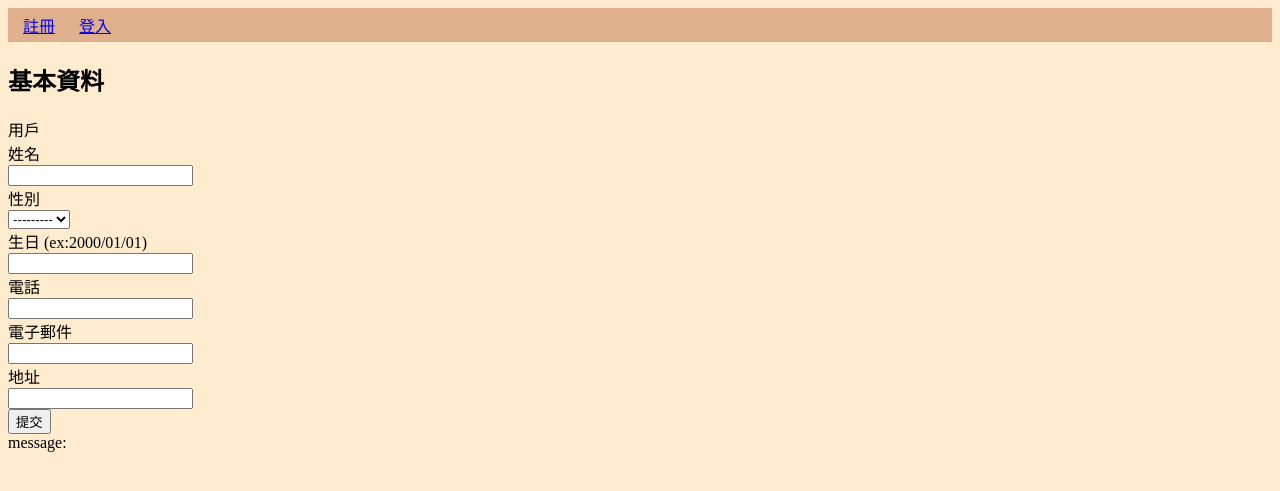
After one commit to Ohnokaoru/django_content, a Django app: page /view-userprofile/ in a window 1280 px wide. The commit adds this page. Shown: the top 491 px of the page. Run offline with Django 5.2, Linux system fonts and the light colour scheme.

```diff
--- a/app01/templates/app01/user-login.html
+++ b/app01/templates/app01/user-login.html
@@ -22,13 +22,14 @@
         <input type="text" name="username" id="username"><br>
 
         <label for="password">密碼</label> <br>
-        <input type="text" name="password" id="password"><br>
+        <input type="password" name="password" id="password"><br>
         <div id="login-button">
             <input type="submit" value="確定">
             <input type="reset" value="清除">
         </div>
 
-        message:{{message}}
+        message:<br>
+        {{message}}
 
     </form>
 </div>
--- a/app02/admin.py
+++ b/app02/admin.py
@@ -4,6 +4,7 @@ from .models import UserProfile
 # Register your models here.
 
 
+# 後台顯示，可依照需求寫或不寫
 class UserProfileAdmin(admin.ModelAdmin):
     # 顯示欄位
     list_display = (
@@ -29,4 +30,5 @@ class UserProfileAdmin(admin.ModelAdmin):
     ordering = ("user",)
 
 
+# 註冊
 admin.site.register(UserProfile, UserProfileAdmin)
--- a/app02/forms.py
+++ b/app02/forms.py
@@ -7,10 +7,10 @@ class UserProfileForm(forms.ModelForm):
     class Meta:
         model = UserProfile
         # 全部欄位
-        fields = "__all__"
+        # fields = "__all__"
 
         # 選取欄位
-        # fields = ['customername', 'gender']
+        fields = ["customername", "gender", "birthday", "tel", "email", "address"]
 
         # 排除欄位
-        # exclude = ['user']
+        exclude = ["user"]
--- a/app02/templates/app02/create-userprofile.html
+++ b/app02/templates/app02/create-userprofile.html
@@ -9,6 +9,7 @@
 <div id="create-profile-form">
     <form action="" method="POST">
         {%csrf_token%}
+
         <label for="{{ form.customername.id_for_label }}">姓名</label><br>
         {{ form.customername }}<br>
 
@@ -35,5 +36,6 @@
 
     </form>
 </div>
+message:{{message}}
 
 {% endblock %}
--- /dev/null
+++ b/app02/templates/app02/view-userprofile.html
@@ -0,0 +1,42 @@
+{% extends "base.html" %}
+{% load static %}
+
+{% block title %}基本資料頁面{% endblock %}
+{% block content %}
+<h2>基本資料</h2>
+
+<form action="" method="POST">
+    {%csrf_token%}
+    <label for="user">用戶</label><br>
+    {{ form.instance.user }}
+
+    <label for="{{ form.customername.id_for_label }}">姓名</label><br>
+    {{ form.customername }}<br>
+
+    <label for="{{ form.gender.id_for_label }}">性別</label><br>
+    {{ form.gender }}<br>
+
+    <label for="{{ form.birthday.id_for_label }}">生日 (ex:2000/01/01)</label><br>
+    {{ form.birthday }}<br>
+
+    <label for="{{ form.tel.id_for_label }}">電話</label><br>
+    {{ form.tel }}<br>
+
+    <label for="{{ form.email.id_for_label }}">電子郵件</label><br>
+    {{ form.email }}<br>
+
+    <label for="{{ form.address.id_for_label }}">地址</label><br>
+    {{ form.address }}<br>
+
+    <div id="create-profile-button">
+        <input type="submit" value="提交">
+
+    </div>
+    message:<br>
+    {{message}}
+
+</form>
+
+
+
+{% endblock %}
--- a/app02/urls.py
+++ b/app02/urls.py
@@ -3,5 +3,5 @@ from . import views
 
 urlpatterns = [
     path("create-userprofile/", views.create_userprofile, name="create-userprofile"),
-    # path("userprofile/", views.userprofile, name="userprofile"),
+    path("view-userprofile/", views.view_userprofile, name="view-userprofile"),
 ]
--- a/app02/views.py
+++ b/app02/views.py
@@ -1,19 +1,51 @@
 from django.shortcuts import render, redirect
 from .forms import UserProfileForm
+from .models import UserProfile
+from django.contrib.auth.models import User
 
 
+# 建立基本資料
 def create_userprofile(request):
     message = ""
+
+    if request.method == "POST":
+        # 嘗試獲取或創建 UserProfile 實例
+        userprofile = UserProfile.objects.create(user=request.user)
+        form = UserProfileForm(request.POST, instance=userprofile)
+
+        if form.is_valid():
+            updated_userprofile = form.save(commit=False)
+            updated_userprofile.user = request.user  # 確保 user 欄位被設置
+            updated_userprofile.save()
+
+            return redirect("view-userprofile")
+
+        else:
+            message = f"資料錯誤: {form.errors}"
+
+    else:
+        # GET 請求，顯示表單
+        userprofile, created = UserProfile.objects.get_or_create(user=request.user)
+        form = UserProfileForm(instance=userprofile)
+
+    return render(request, "app02/create-userprofile.html", locals())
+
+
+# 基本資料頁面與修改
+def view_userprofile(request):
     form = UserProfileForm()
 
+    # 若按下修改
     if request.method == "POST":
-        form = UserProfileForm(request.POST)
+        userprofile = UserProfile.objects.get(user=request.user)
+        form = UserProfileForm(request.POST, instance=userprofile)
 
-        if form.is_vail():
+        if form.is_valid():
             form.save()
-            # return redirect(request,"app02/userprofile.html",locals())
+
+            return redirect("view-userprofile")
 
         else:
-            message = "資料錯誤"
+            message = f"修改失敗{form.errors}"
 
-    return render(request, "app02/create-userprofile.html", locals())
+    return render(request, "app02/view-userprofile.html", locals())
--- a/templates/base.html
+++ b/templates/base.html
@@ -14,7 +14,7 @@
 <body>
     <div id="navbar">
         {% if user.is_authenticated %}
-        <a href="">{{user.username}}</a>
+        <a href="{% url 'view-userprofile' %}">{{user.username}}</a>
         <a href="{% url 'user-logout' %}">登出</a>
         {% else %}
         <a href="{% url 'user-register' %}">註冊</a>
```
Also changed, not shown: app01/views.py (+5 -2 lines), app02/migrations/0001_initial.py (added), db.sqlite3.
